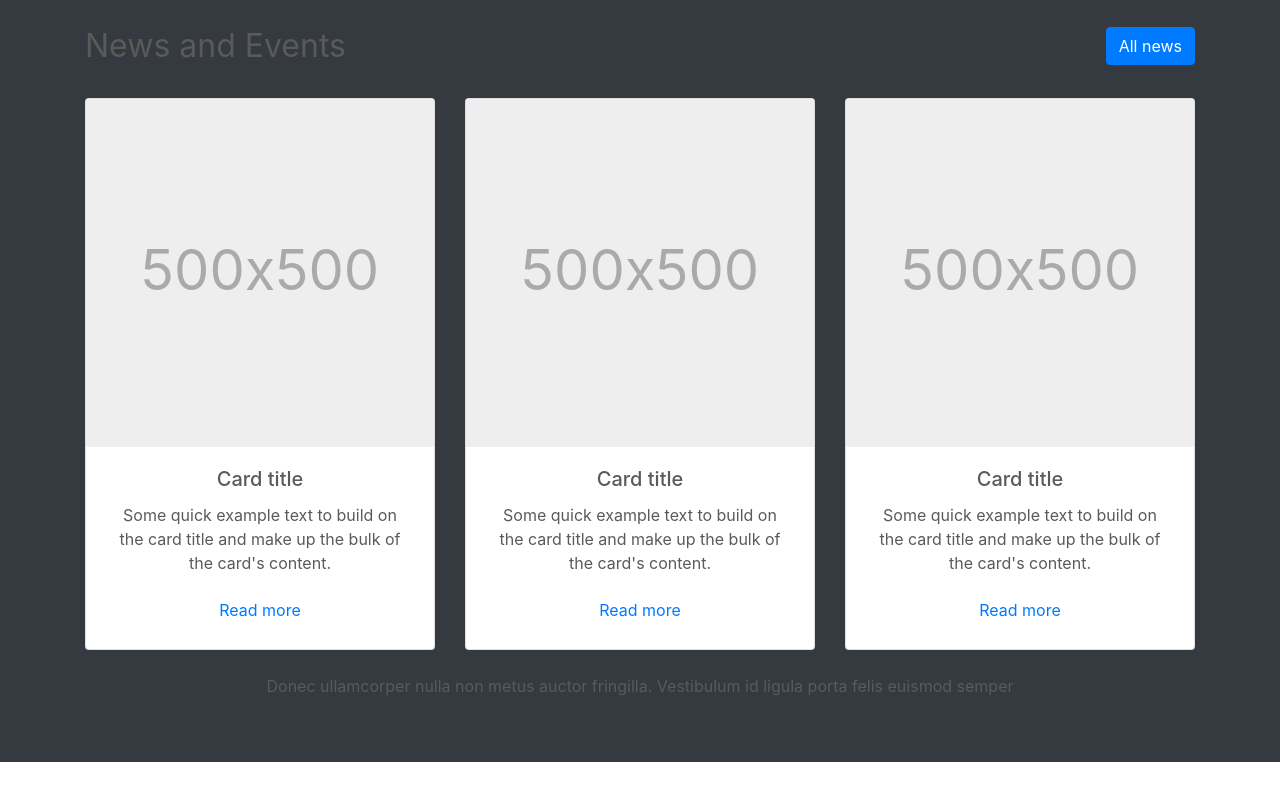
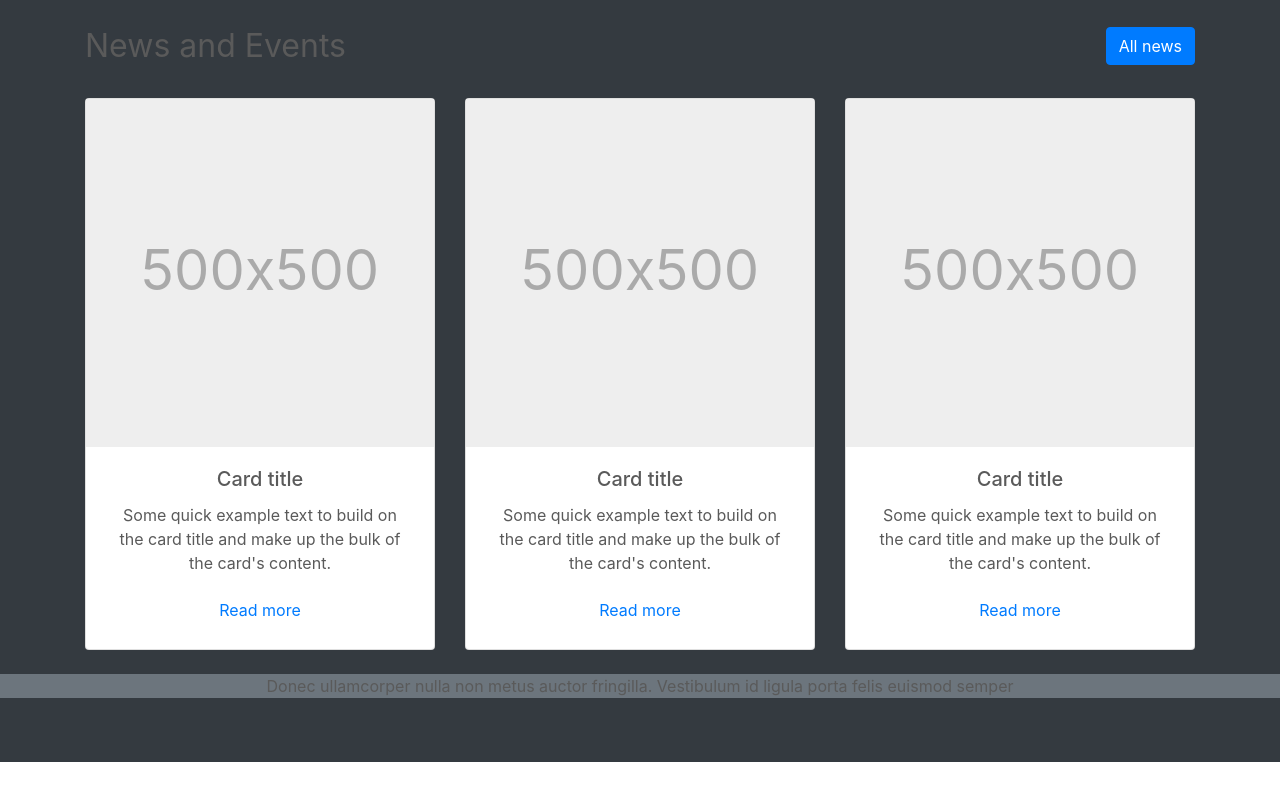
Before and after one commit to richardsongo/beraca, a plain HTML site: page index.html in a window 1280 px wide. Shown: the part 3096-3896 px from the top of the page. Drawn offline with nearby package versions, Linux system fonts and the light colour scheme.

Commit message:
Update index.html

```diff
--- a/index.html
+++ b/index.html
@@ -245,7 +245,7 @@
     </div><!-- /.row -->
 
      </div><!-- /.contenair -->
-  <div class="container-fluid bg-grey text-center">
+  <div class="container-fluid bg-secondary text-center">
   <p>Donec ullamcorper nulla non metus auctor fringilla. Vestibulum id ligula porta felis euismod semper</p>
 
   </div><!-- /.contenair -->
```
